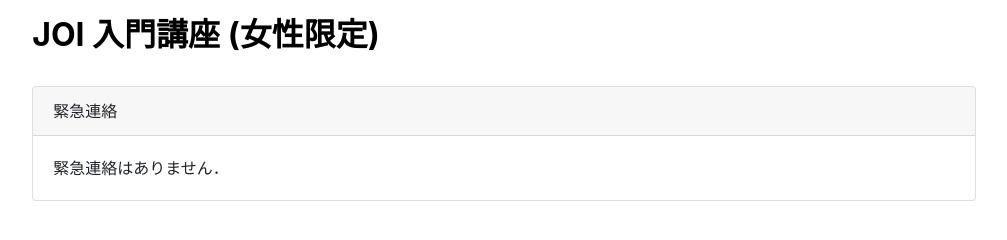
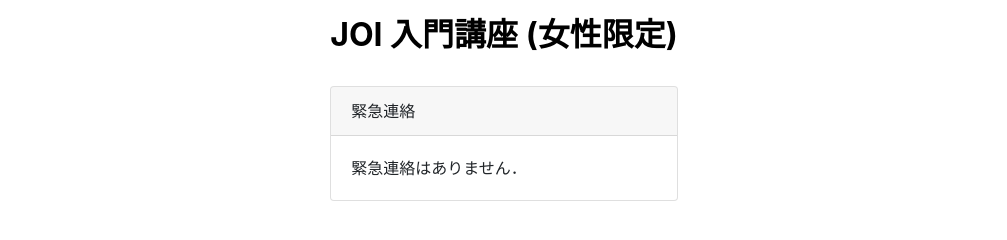
Before and after one commit to Pro-ktmr/Pro-ktmr.github.io, a plain HTML site: page joig-course/index.html in a window 1280 px wide. Shown: the whole page, without its empty margins (136-1143 px from the left). Drawn offline with nearby package versions, Linux system fonts and the light colour scheme.

Commit message:
Update style.css

```diff
--- a/joig-course/style.css
+++ b/joig-course/style.css
@@ -12,11 +12,16 @@ h1 a{
   color: black;
 }
 
+body{
+  text-align: center;
+}
+
 div#main{
-  max-width: 950px;
+  display: inline-block;
   margin: 0 auto;
   padding: 0.2em;
   padding-top: 1em;
+  text-align: left;
 }
 
 div#problem{
```
